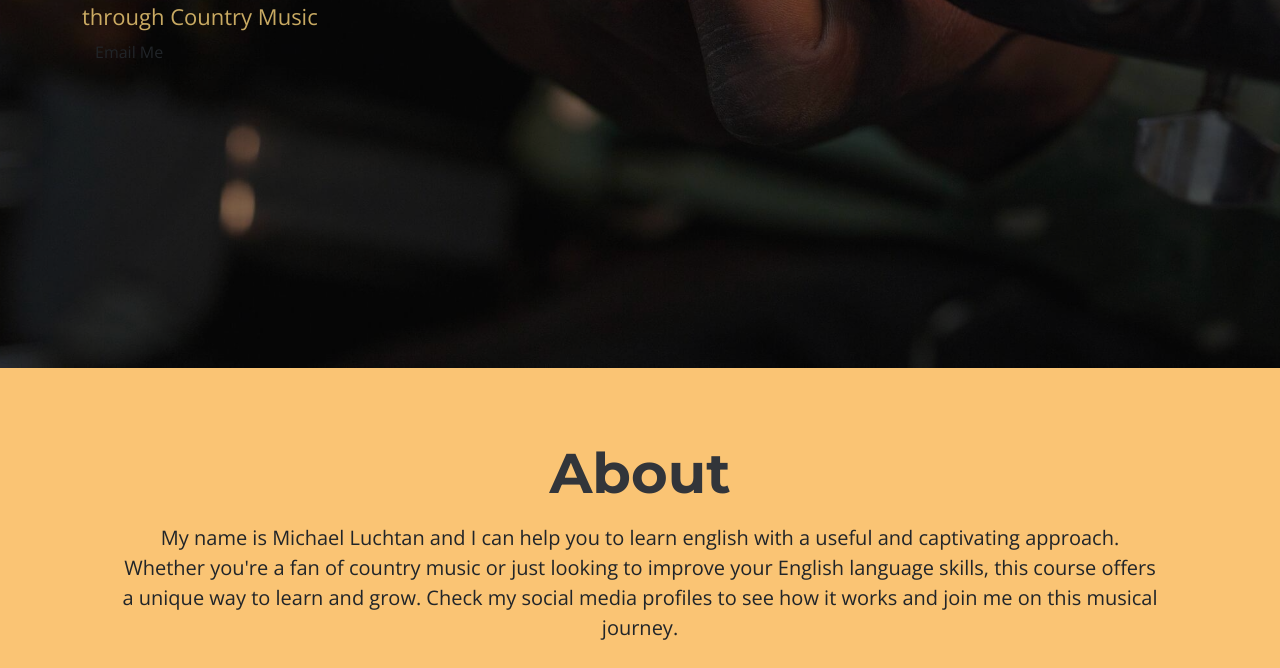
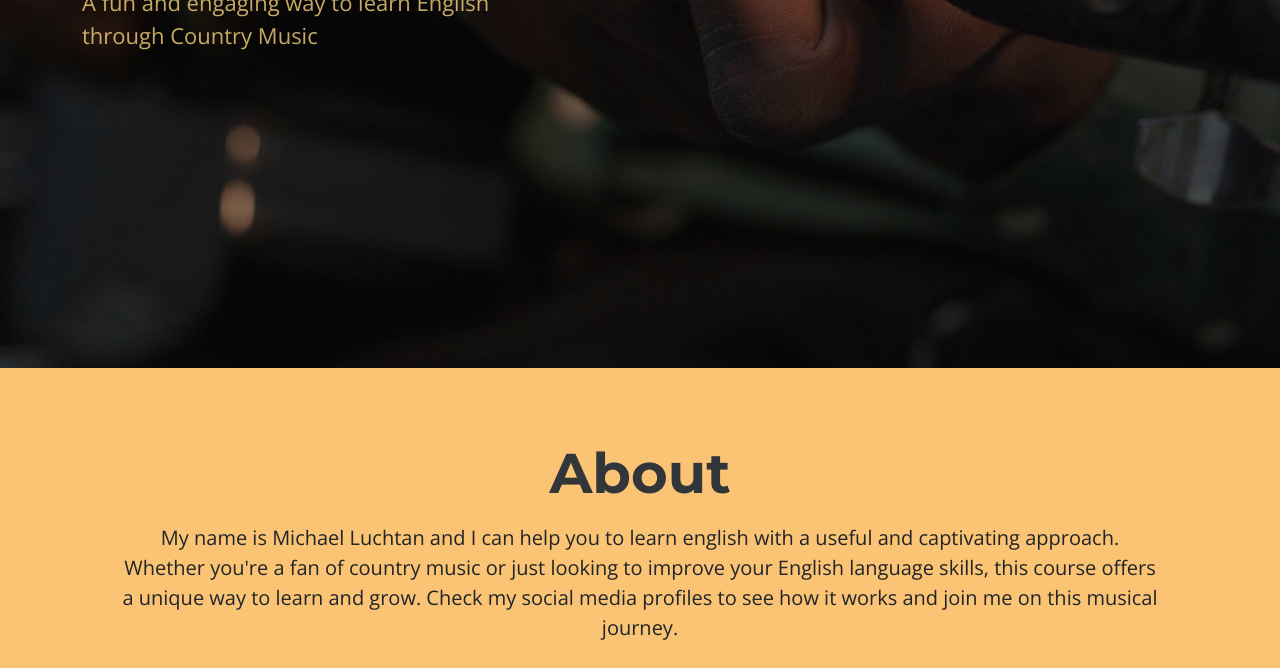
Before and after one commit to icardus/cmu, a plain HTML site: page index.html in a window 1280 px wide. Shown: the part 432-1100 px from the top of the page. Drawn offline with nearby package versions, Linux system fonts and the light colour scheme.

Commit message:
Second commit

```diff
--- a/index.html
+++ b/index.html
@@ -78,9 +78,7 @@
             <h2 data-aos="fade-up" data-aos-delay="100">Welcome to Country<br>Music University</h2>
             <p class="fw-light" data-aos="fade-up" data-aos-delay="200">A fun and engaging way to learn English<br>through Country Music</p>
           </div>
-          <div class="col-lg-5" data-aos="fade-up" data-aos-delay="300">
-            <a href="mailto:luchtan@gmail.com" class="btn">Email Me</a>
-        </div>
+
 
         </div>
       </div>
```
